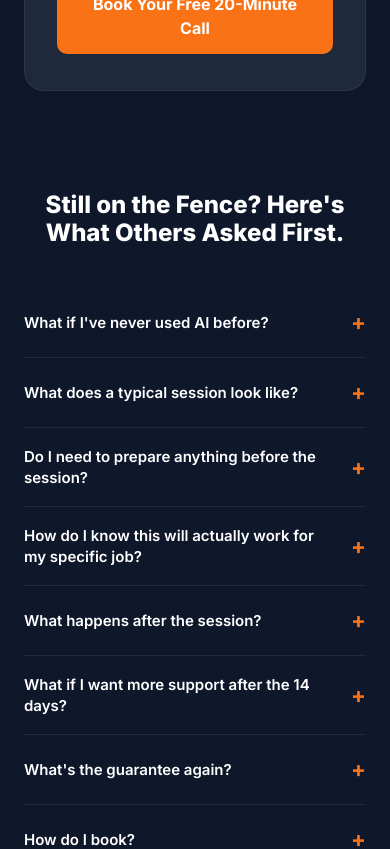
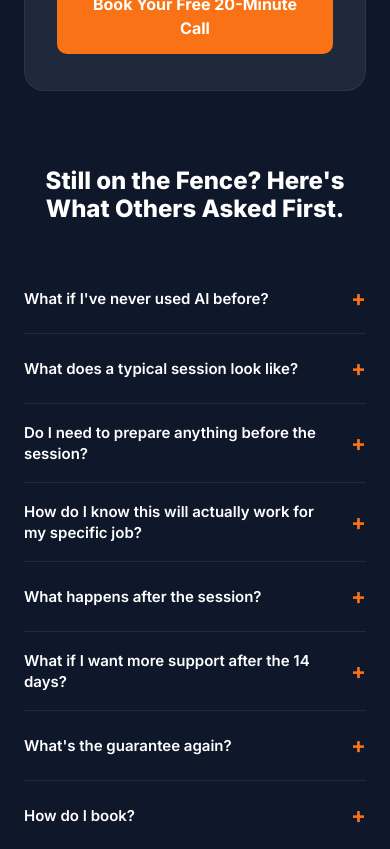
Before and after one commit to samkershner1234-aisk/ai-with-sam, a React (Vite) app: page / in a window 390 px wide. Shown: the part 5220-6069 px from the top of the page. Built offline with nearby package versions, Linux system fonts and the light colour scheme.

Commit message:
Adjust padding in FAQSection for mobile responsiveness
Updated padding styles for FAQSection based on screen size.

```diff
--- a/src/components/landing/FAQSection.jsx
+++ b/src/components/landing/FAQSection.jsx
@@ -22,7 +22,7 @@ export default function FAQSection() {
   }, []);
 
   return (
-    <section style={{ background: "#0F172A", padding: isMobile ? "60px 24px 0" : "100px 24px 0" }}>
+    <section style={{ background: "#0F172A", padding: isMobile ? "36px 24px 0" : "48px 24px 0" }}>
       <div style={{ maxWidth: "700px", margin: "0 auto" }}>
         <h2 style={{ fontSize: "clamp(24px,3.5vw,36px)", fontWeight: 800, color: "#fff", textAlign: "center", marginBottom: 40, lineHeight: 1.2 }}>
           Still on the Fence? Here's What Others Asked First.
```
